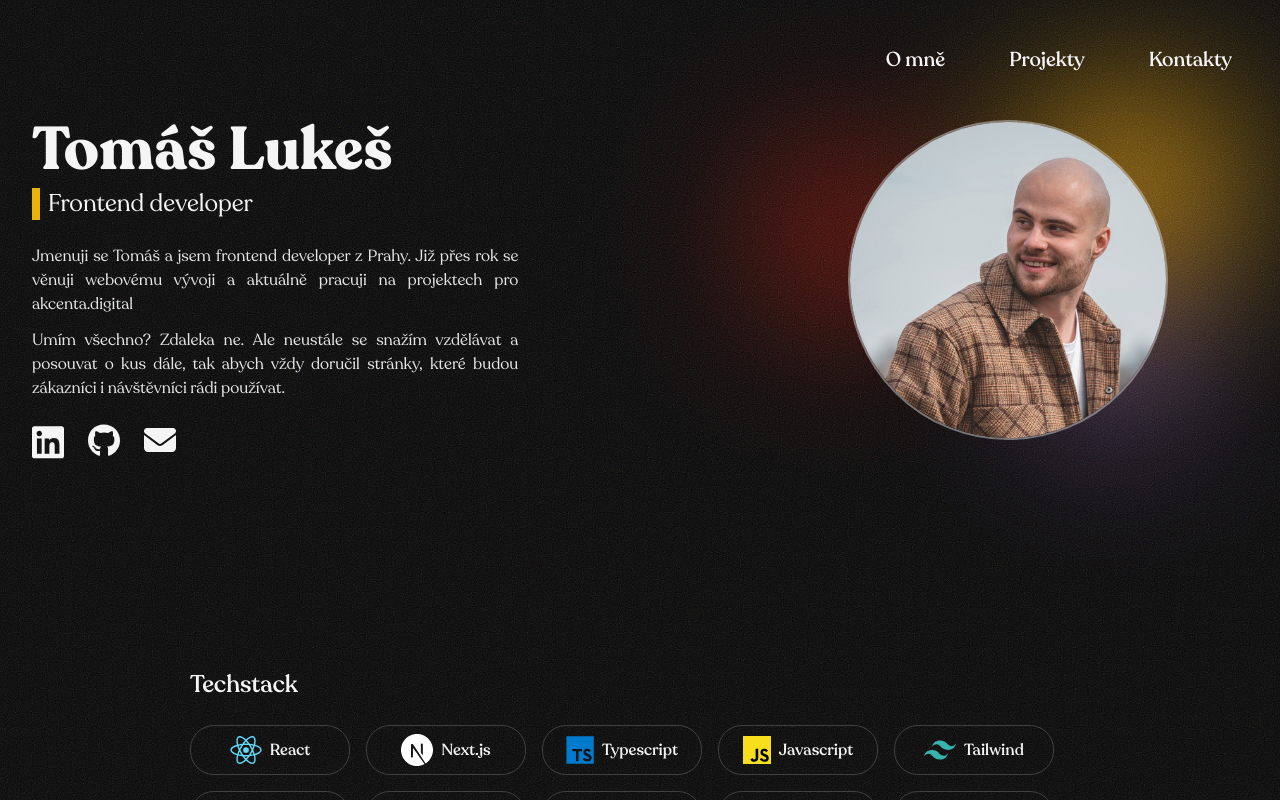
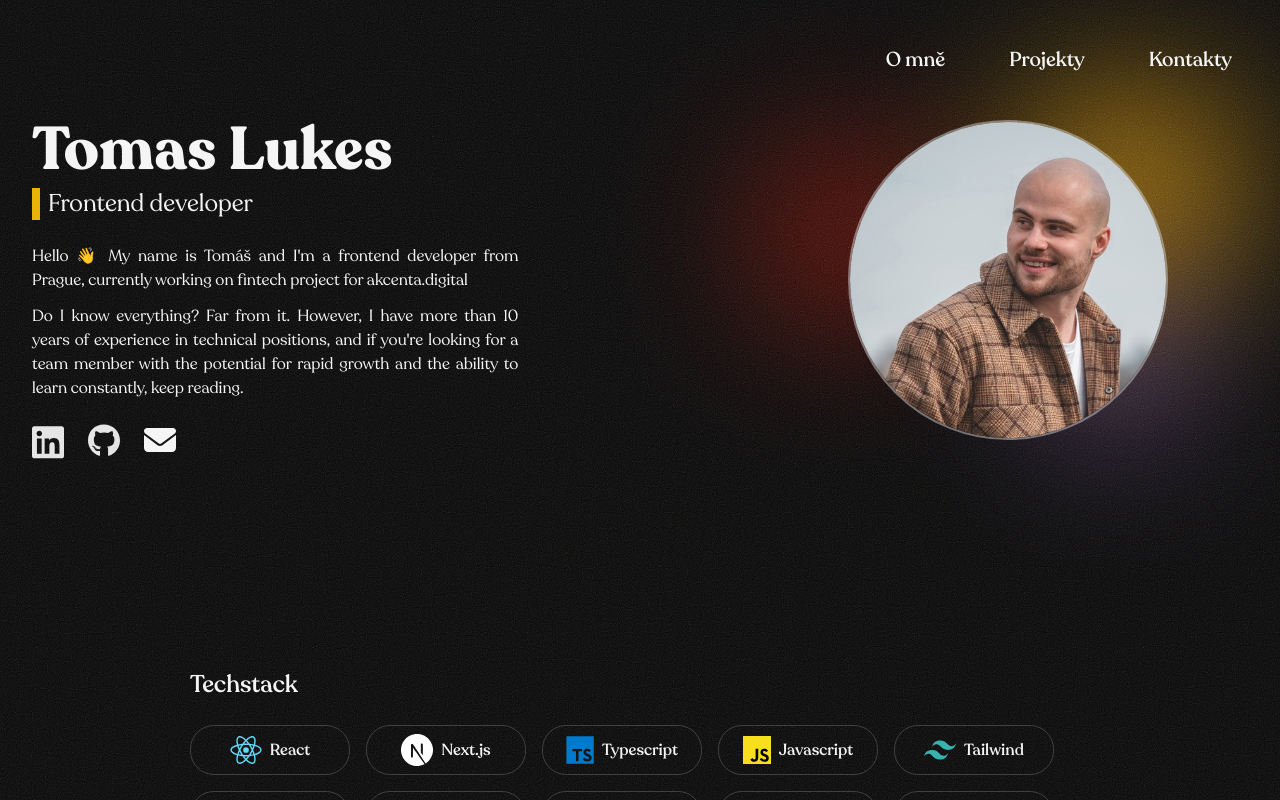
Before and after one commit to TomasLukes/portfolio-next, a Next.js app: page / in a window 1280 px wide. Shown: the top 800 px of the page. Built offline with nearby package versions, Linux system fonts and the light colour scheme.

Commit message:
add: Hero section componentzation

```diff
--- /dev/null
+++ b/app/components/Hero/HeroIcons.tsx
@@ -0,0 +1,22 @@
+import { ReactElement } from "react"
+import Link from "next/link"
+
+import Icons from "@/components/Icons"
+
+const HeroIcons = (): ReactElement => {
+  return (
+    <div className="flex gap-4 mb-3 md:my-4 md:gap-6">
+        <Link href="https://www.linkedin.com/in/tomas-lukes" rel="noreferrer" target="_blank" aria-label="See more at my Linekdin">
+            {Icons.socials.linkedin}
+        </Link>
+        <Link href="https://github.com/TomasLukes" rel="noreferrer" target="_blank" aria-label="See more at my Github">
+            {Icons.socials.github}
+        </Link>
+        <Link href="mailto:lukest@seznam.cz" aria-label="Contact me at my email address">
+            {Icons.socials.email}
+        </Link>
+    </div>
+  )
+}
+
+export default HeroIcons
--- /dev/null
+++ b/app/components/Hero/HeroIllustration.tsx
@@ -0,0 +1,23 @@
+import { ReactElement } from "react"
+import Image from "next/image"
+
+const HeroIllustration = (): ReactElement => {
+  return (
+    <div className="w-1/2">
+        <Image
+            src="/assets/images/profile-photo/profile-photo.jpg"
+            alt=""
+            className="w-28 md:w-60 lg:w-80 rounded-full object-cover ml-auto md:mr-20 border-solid border-2 border-neutral-300 border-opacity-50"
+            width={320}
+            height={320}
+        />
+        <div className="container blob-container">
+            <span className="blob-1 blob"></span>
+            <span className="blob-2 blob"></span>
+            <span className="blob-3 blob"></span>
+        </div>
+    </div>
+  )
+}
+
+export default HeroIllustration
--- /dev/null
+++ b/app/components/Hero/HeroText.tsx
@@ -0,0 +1,33 @@
+import { ReactElement } from "react"
+
+import HeroIllustration from "@/components/Hero/HeroIllustration"
+import HeroIcons from "@/components/Hero/HeroIcons"
+import TechStack from "@/components/Techstack"
+
+
+
+const HeroText = (): ReactElement => {
+  return (
+    <>
+        <h1 className="text-3xl md:text-5xl lg:text-6xl font-bold whitespace-nowrap md:whitespace-normal mb-1 md:mb-2">
+            Tomas Lukes
+        </h1>
+        <h2 className="text-base md:text-2xl mb-3 md:mb-6 border-solid border-l-8 pl-2 border-yellow-500">
+            Frontend developer
+        </h2>
+        <p className="hidden md:block w-full lg:w-4/5 text-justify mb-3">
+            {`Hello 👋 My name is Tomáš and I'm a frontend developer from Prague, currently working on fintech project for akcenta.digital`}
+        </p>
+        <p className="hidden md:block w-full lg:w-4/5 text-justify mb-6">
+            {`Do I know everything? Far from it. However, I have more than 10 years of experience in technical positions,
+            and if you're looking for a team member with the potential for rapid growth and the ability to learn constantly, keep reading.`
+            }
+        </p>
+    </>
+/*
+
+       */
+  )
+}
+
+export default HeroText
--- a/app/components/Hero/index.tsx
+++ b/app/components/Hero/index.tsx
@@ -1,64 +1,30 @@
 import { ReactElement } from "react"
-import Image from "next/image"
 
-import TechStack from "@/components/TechStack"
+import HeroIllustration from "@/components/Hero/HeroIllustration"
+import HeroText from "@/components/Hero/HeroText"
+import HeroIcons from "@/components/Hero/HeroIcons"
+import Techstack from "@/components/Techstack"
 
 const Hero = (): ReactElement => {
   return (
     <section id="hero" className="min-h-[100vh - 72px] grid place-content-center">
       <div className="flex">
         <div className="w-1/2">
-          <h1 className="text-3xl md:text-5xl lg:text-6xl font-bold whitespace-nowrap md:whitespace-normal mb-1 md:mb-2">
-            Tomáš Lukeš
-          </h1>
-          <h2 className="text-base md:text-2xl mb-3 md:mb-6 border-solid border-l-8 pl-2 border-yellow-500">
-            Frontend developer
-          </h2>
-          <p className="hidden md:block w-full lg:w-4/5 text-justify mb-3 text-neutral-200">
-            Jmenuji se Tomáš a jsem frontend developer z Prahy. Již přes rok se věnuji webovému vývoji a aktuálně pracuji na projektech pro akcenta.digital
-          </p>
-          <p className="hidden md:block w-full lg:w-4/5 text-justify mb-6 text-neutral-200">
-            Umím všechno? Zdaleka ne. Ale neustále se snažím vzdělávat a posouvat o kus dále, tak abych vždy doručil stránky, které budou zákazníci i návštěvníci rádi používat.</p>
-          <div className="flex gap-4 mb-3 md:my-4 md:gap-6">
-            <a href="https://www.linkedin.com/in/tomas-lukes" rel="noreferrer" target="_blank" aria-label="See more at my Linekdin">
-              <svg className="w-6 md:w-8  fill-neutral-100 hover:fill-yellow-500 hover:scale-105" xmlns="http://www.w3.org/2000/svg" viewBox="0 0 448 512" >
-                <path d="M416 32H31.9C14.3 32 0 46.5 0 64.3v383.4C0 465.5 14.3 480 31.9 480H416c17.6 0 32-14.5 32-32.3V64.3c0-17.8-14.4-32.3-32-32.3zM135.4 416H69V202.2h66.5V416zm-33.2-243c-21.3 0-38.5-17.3-38.5-38.5S80.9 96 102.2 96c21.2 0 38.5 17.3 38.5 38.5 0 21.3-17.2 38.5-38.5 38.5zm282.1 243h-66.4V312c0-24.8-.5-56.7-34.5-56.7-34.6 0-39.9 27-39.9 54.9V416h-66.4V202.2h63.7v29.2h.9c8.9-16.8 30.6-34.5 62.9-34.5 67.2 0 79.7 44.3 79.7 101.9V416z"/>
-              </svg>
-            </a>
-            <a href="https://github.com/TomasLukes" rel="noreferrer" target="_blank" aria-label="See more at my Github">
-              <svg className="w-6 md:w-8 fill-neutral-100 hover:fill-yellow-500 hover:scale-105" xmlns="http://www.w3.org/2000/svg" viewBox="0 0 496 512">
-                <path d="M165.9 397.4c0 2-2.3 3.6-5.2 3.6-3.3.3-5.6-1.3-5.6-3.6 0-2 2.3-3.6 5.2-3.6 3-.3 5.6 1.3 5.6 3.6zm-31.1-4.5c-.7 2 1.3 4.3 4.3 4.9 2.6 1 5.6 0 6.2-2s-1.3-4.3-4.3-5.2c-2.6-.7-5.5.3-6.2 2.3zm44.2-1.7c-2.9.7-4.9 2.6-4.6 4.9.3 2 2.9 3.3 5.9 2.6 2.9-.7 4.9-2.6 4.6-4.6-.3-1.9-3-3.2-5.9-2.9zM244.8 8C106.1 8 0 113.3 0 252c0 110.9 69.8 205.8 169.5 239.2 12.8 2.3 17.3-5.6 17.3-12.1 0-6.2-.3-40.4-.3-61.4 0 0-70 15-84.7-29.8 0 0-11.4-29.1-27.8-36.6 0 0-22.9-15.7 1.6-15.4 0 0 24.9 2 38.6 25.8 21.9 38.6 58.6 27.5 72.9 20.9 2.3-16 8.8-27.1 16-33.7-55.9-6.2-112.3-14.3-112.3-110.5 0-27.5 7.6-41.3 23.6-58.9-2.6-6.5-11.1-33.3 2.6-67.9 20.9-6.5 69 27 69 27 20-5.6 41.5-8.5 62.8-8.5s42.8 2.9 62.8 8.5c0 0 48.1-33.6 69-27 13.7 34.7 5.2 61.4 2.6 67.9 16 17.7 25.8 31.5 25.8 58.9 0 96.5-58.9 104.2-114.8 110.5 9.2 7.9 17 22.9 17 46.4 0 33.7-.3 75.4-.3 83.6 0 6.5 4.6 14.4 17.3 12.1C428.2 457.8 496 362.9 496 252 496 113.3 383.5 8 244.8 8zM97.2 352.9c-1.3 1-1 3.3.7 5.2 1.6 1.6 3.9 2.3 5.2 1 1.3-1 1-3.3-.7-5.2-1.6-1.6-3.9-2.3-5.2-1zm-10.8-8.1c-.7 1.3.3 2.9 2.3 3.9 1.6 1 3.6.7 4.3-.7.7-1.3-.3-2.9-2.3-3.9-2-.6-3.6-.3-4.3.7zm32.4 35.6c-1.6 1.3-1 4.3 1.3 6.2 2.3 2.3 5.2 2.6 6.5 1 1.3-1.3.7-4.3-1.3-6.2-2.2-2.3-5.2-2.6-6.5-1zm-11.4-14.7c-1.6 1-1.6 3.6 0 5.9 1.6 2.3 4.3 3.3 5.6 2.3 1.6-1.3 1.6-3.9 0-6.2-1.4-2.3-4-3.3-5.6-2z"/>
-              </svg>
-            </a>
-            <a href="mailto:lukest@seznam.cz" aria-label="Contact me at my email address">
-              <svg className="w-6 md:w-8 fill-neutral-100 hover:fill-yellow-500 hover:scale-105" xmlns="http://www.w3.org/2000/svg" viewBox="0 0 512 512">
-                <path d="M48 64C21.5 64 0 85.5 0 112c0 15.1 7.1 29.3 19.2 38.4L236.8 313.6c11.4 8.5 27 8.5 38.4 0L492.8 150.4c12.1-9.1 19.2-23.3 19.2-38.4c0-26.5-21.5-48-48-48H48zM0 176V384c0 35.3 28.7 64 64 64H448c35.3 0 64-28.7 64-64V176L294.4 339.2c-22.8 17.1-54 17.1-76.8 0L0 176z"/>
-              </svg>
-            </a>
-          </div>
+          <HeroText />
+          <HeroIcons />
         </div>
-        <div className="w-1/2">
-          <Image
-            src="/assets/images/profile-photo/profile-photo.jpg"
-            alt=""
-            className="w-28 md:w-60 lg:w-80 rounded-full object-cover ml-auto md:mr-20 border-solid border-2 border-neutral-300 border-opacity-50"
-            width={320}
-            height={320}
-          />
-          <div className="container blob-container">
-            <div className="blob-1 blob"></div>
-            <div className="blob-2 blob"></div>
-            <div className="blob-3 blob"></div>
-          </div>
+        <HeroIllustration />
         </div>
-        </div>
-      <p className="md:hidden container text-sm mx-auto text-justify mt-6 text-neutral-200">
-        Jmenuji se Tomáš a jsem frontend developer z Prahy. Již přes rok se věnuji webovému vývoji a aktuálně pracuji na projektech pro akcenta.digital
-      </p>
-      <p className="md:hidden container text-sm mx-auto text-justify mt-3 text-neutral-200">
-      Umím všechno? Zdaleka ne. Ale neustále se snažím vzdělávat a posouvat o kus dále, tak abych vždy doručil stránky, které budou zákazníci i návštěvníci rádi používat.
-      </p>
-      <TechStack />
+        {/* TODO: Make mobile text to component */}
+        <p className="md:hidden container text-sm mx-auto text-justify mt-6">
+          {`Hello 👋 My name is Tomáš and I'm a frontend developer from Prague, currently working on fintech project for akcenta.digital`}
+        </p>
+        <p className="md:hidden container text-sm mx-auto text-justify mt-3">
+          {`Do I know everything? Far from it. However, I have more than 10 years of experience in technical positions,
+            and if you're looking for a team member with the potential for rapid growth and the ability to learn constantly, keep reading.`
+          }
+        </p>
+      <Techstack />
     </section>
   )
 }
```
